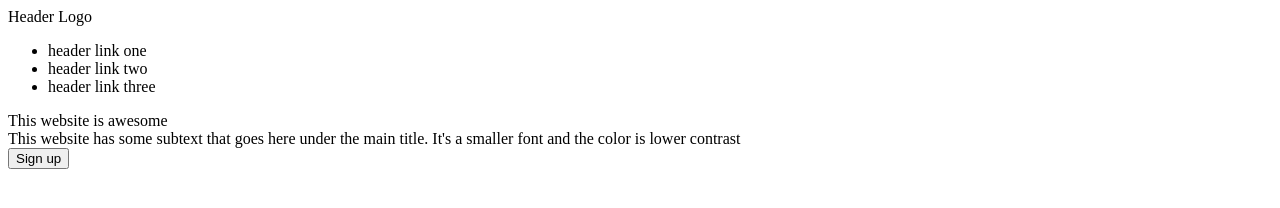
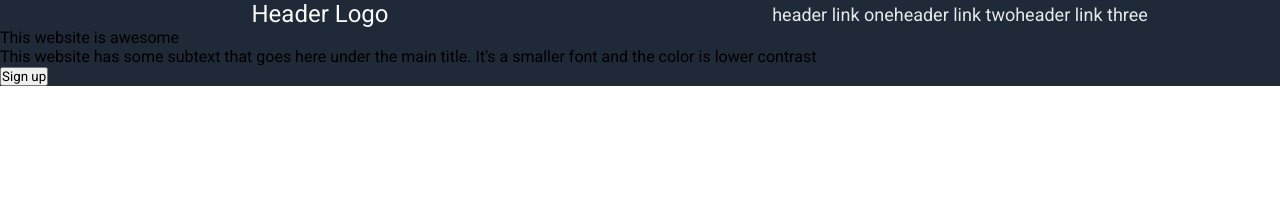
Before and after one commit to raisinpunk/LandingPage, a plain HTML site: page index.html in a window 1280 px wide. Drawn offline with Linux system fonts and the light colour scheme.

Commit message:
Updated HTML and CSS files Added containers for header and first section of landing page. Need to fix margins in header.

```diff
--- a/index.html
+++ b/index.html
@@ -3,15 +3,21 @@
 <head>
   <meta charset="UTF-8">
   <meta name="viewport" content="width=device-width, initial-scale=1.0">
+  <link rel="stylesheet" href="style.css">
   <title>Landing Page</title>
 </head>
 <body>
+  <div class="first-section">
   <header>
-    <div class="logo">Header Logo</div>
-    <ul class="header-links">
-      <li>header link one</li>
-      <li>header link two</li>
-      <li>header link three</li>
+    <div class="navbar">
+      <div class="logo">
+        <p id="header-logo">Header Logo</p>
+      </div>
+      <ul class="links" style="list-style-type: none;">
+        <li class="header-link">header link one</li>
+        <li class="header-link">header link two</li>
+        <li class="header-link">header link three</li>
+      </ul>
     </div>
   </header>
   <div class="signup">
@@ -28,5 +34,6 @@
       </button>
     </div>
     </div>
+  </div>
 </body>
 </html>
--- a/style.css
+++ b/style.css
@@ -0,0 +1,37 @@
+@import url('https://fonts.googleapis.com/css2?family=Roboto:ital,wght@0,100..900;1,100..900&display=swap');
+
+* {
+  margin: 0;
+  padding: 0;
+  font-family: 'Roboto';
+}
+
+.first-section {
+  background-color: #1f2937;
+}
+
+.navbar {
+  display: flex;
+}
+
+#header-logo {
+  font-size: 24px;
+  color: #f9faf8;
+}
+
+.header-link {
+  font-size: 18px;
+  color: #E5E7EB;
+}
+
+ul {
+  display: flex;
+  flex-direction: row;
+}
+
+.logo,.links {
+  display: flex;
+  width: 50%;
+  justify-content: center;
+  align-items: center;
+}
```
